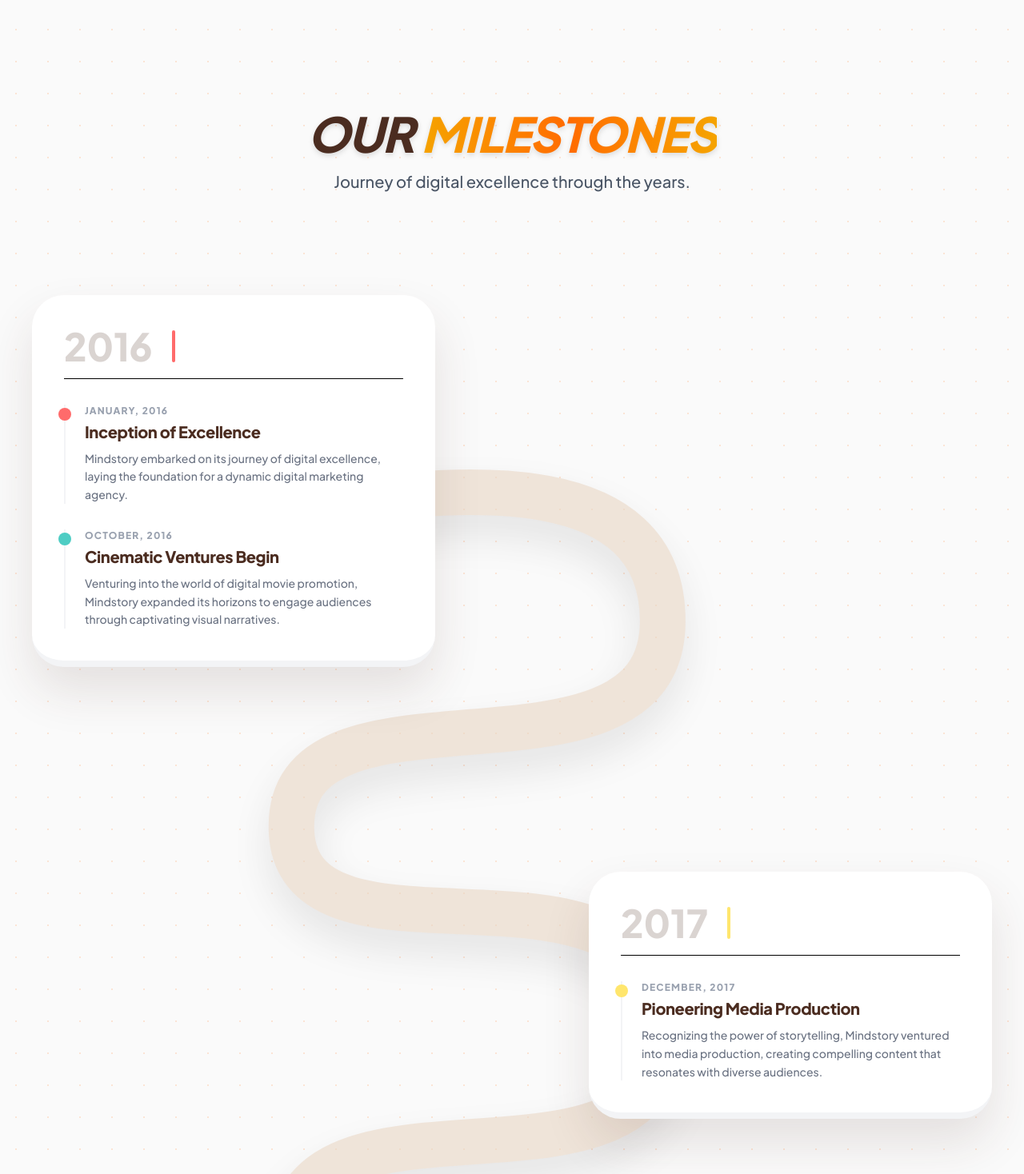
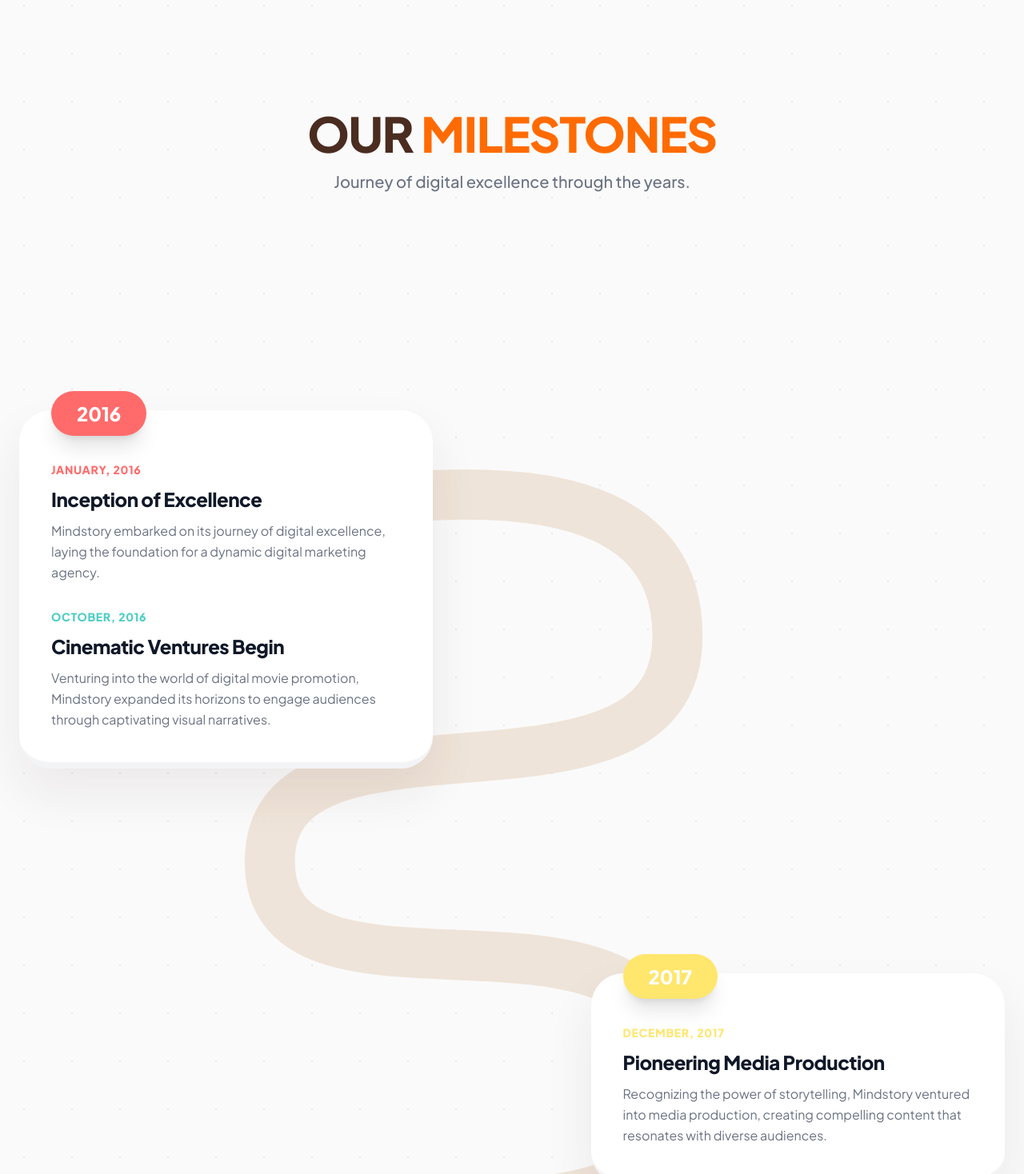
Before and after one commit to Ajith66310/mindstory, a React (Vite) app in the folder frontend/: page /about in a window 1280 px wide. Shown: the part 5662-7130 px from the top of the page at 80% size. Built offline with nearby package versions, Linux system fonts and the light colour scheme.

Commit message:
refactor: milestone

```diff
--- a/frontend/src/components/Milestone.jsx
+++ b/frontend/src/components/Milestone.jsx
@@ -9,7 +9,6 @@ const Milestone = () => {
   const sectionRef = useRef(null);
   const pathRef = useRef(null);
   const trackerRef = useRef(null);
-  // const itemRefs = useRef([]);
 
   const rawData = [
     { level: 1, year: '2016', date: 'January, 2016', title: 'Inception of Excellence', desc: 'Mindstory embarked on its journey of digital excellence, laying the foundation for a dynamic digital marketing agency.', color: '#FF6B6B' },
@@ -29,23 +28,14 @@ const Milestone = () => {
     return acc;
   }, {}));
 
+  const svgPath = "M250.219 246.909C694.112 246.908 2762.22 -233.079 2762.22 1062.92C2762.22 2358.92 160 1350.93 160 2502.92C160 3654.92 2680.54 2486.93 2762.22 3894.93C2843.9 5302.93 160 4150.93 160 5414.93C160 6678.92 2779.9 5350.93 2971.9 6630.93C3163.9 7910.93 250.219 7303.37 250.219 8583.14C250.219 9862.92 3115.9 8326.92 3243.9 9478.92C3371.9 10630.9 1931.89 10678.9 2475.89 11462.9";
+
   useEffect(() => {
     const ctx = gsap.context(() => {
       const path = pathRef.current;
       const pathLength = path.getTotalLength();
 
       gsap.set(path, { strokeDasharray: pathLength, strokeDashoffset: pathLength });
-
-      gsap.set(trackerRef.current, {
-        autoAlpha: 1,
-        motionPath: {
-          path: path,
-          align: path,
-          alignOrigin: [0.5, 0.5],
-          start: 0,
-          end: 0
-        }
-      });
 
       const tl = gsap.timeline({
         scrollTrigger: {
@@ -61,83 +51,77 @@ const Milestone = () => {
         motionPath: { path: path, align: path, alignOrigin: [0.5, 0.5] },
         ease: "none"
       }, 0);
-
-      // itemRefs.current.forEach((el) => {
-      //   if (el) {
-      //     gsap.from(el, {
-      //       scale: 0.9,
-      //       opacity: 0,
-      //       y: 50,
-      //       duration: 0.8,
-      //       scrollTrigger: {
-      //         trigger: el,
-      //         start: "top 75%",
-      //         toggleActions: "play none none reverse"
-      //       }
-      //     });
-      //   }
-      // });
     }, sectionRef);
     return () => ctx.revert();
-  }, [timelineData]);
-
-  const svgPath = "M250.219 246.909C694.112 246.908 2762.22 -233.079 2762.22 1062.92C2762.22 2358.92 160 1350.93 160 2502.92C160 3654.92 2680.54 2486.93 2762.22 3894.93C2843.9 5302.93 160 4150.93 160 5414.93C160 6678.92 2779.9 5350.93 2971.9 6630.93C3163.9 7910.93 250.219 7303.37 250.219 8583.14C250.219 9862.92 3115.9 8326.92 3243.9 9478.92C3371.9 10630.9 1931.89 10678.9 2475.89 11462.9";
+  }, []);
 
   return (
-    <section ref={sectionRef} className="relative bg-[#fafafa] py-40 overflow-hidden font-sans">
-      <div className="absolute inset-0 pointer-events-none opacity-20"
-        style={{ backgroundImage: 'radial-gradient(#FF8C42 1px, transparent 1px)', backgroundSize: '40px 40px' }} />
+    <section ref={sectionRef} className="relative bg-[#fafafa] py-40 overflow-hidden">
+      {/* Subtle Texture Layer */}
+      <div className="absolute inset-0 pointer-events-none opacity-10"
+        style={{ backgroundImage: 'radial-gradient(#4B2C20 1px, transparent 1px)', backgroundSize: '60px 60px' }} />
 
-      <div className="max-w-7xl mx-auto relative">
-        <div className="mb-32 text-center">
-          <h2 className="text-6xl font-black text-[#4B2C20] drop-shadow-md italic uppercase tracking-widest">
-            Our <span className="bg-linear-to-r from-[#f5a300] via-[#ff6b00] to-[#f5a300] bg-clip-text text-transparent">Milestones</span>
+      <div className="max-w-7xl mx-auto relative px-6">
+        {/* Header */}
+        <div className="mb-48 text-center relative z-20">
+          <h2 className="text-6xl font-black text-[#4B2C20] uppercase tracking-tighter">
+            Our <span className="text-[#FF6B00]">Milestones</span>
           </h2>
-          <p className="text-xl text-gray-600 font-medium mt-4">Journey of digital excellence through the years.</p>
+          <p className="text-xl text-gray-500 font-medium mt-4">Journey of digital excellence through the years.</p>
         </div>
 
-        <div className="absolute inset-0 flex justify-center z-10 pointer-events-none mt-112.5 mb-40">
-          <svg width="1200" height="100%" viewBox="0 0 3412 11623" fill="none" preserveAspectRatio="xMidYMin meet" className="h-full drop-shadow-2xl opacity-60">
+        {/* The Animated Path */}
+        <div className="absolute inset-0 flex justify-center z-10 pointer-events-none mt-112.5">
+          <svg width="1200" height="100%" viewBox="0 0 3412 11623" fill="none" preserveAspectRatio="xMidYMin meet" className="h-full opacity-60">
+            {/* Static Background Path */}
             <path d={svgPath} stroke="#E8D5C4" strokeWidth="320" strokeLinecap="round" />
+
+            {/* Growing Trail */}
             <path ref={pathRef} d={svgPath} stroke="url(#trailGradient)" strokeWidth="320" strokeLinecap="round" />
 
             <defs>
               <linearGradient id="trailGradient" x1="0%" y1="0%" x2="0%" y2="100%">
-                <stop offset="0%" stopColor="#CC5500" />
-                <stop offset="50%" stopColor="#FFB347" />
+                <stop offset="0%" stopColor="#FF6B00" />
                 <stop offset="100%" stopColor="#CC5500" />
               </linearGradient>
             </defs>
 
-            <g ref={trackerRef} style={{ visibility: 'hidden' }}>
-              <circle r="120" fill="white" opacity="0.3" filter="blur(15px)" />
+            {/* Tracker Ball */}
+            <g ref={trackerRef}>
+              <circle r="120" fill="white" opacity="0.4" filter="blur(15px)" />
               <circle r="90" fill="#4B2C20" stroke="white" strokeWidth="20" />
               <circle r="40" fill="white" className="animate-pulse" />
             </g>
           </svg>
         </div>
 
-        <div className="space-y-64 relative z-30 px-10">
+        {/* Timeline Cards */}
+        <div className="relative z-30 space-y-64 pt-20">
           {timelineData.map((group, idx) => {
             const isLeft = idx % 2 === 0;
             return (
               <div key={idx} className={`flex w-full ${isLeft ? 'justify-start' : 'justify-end'}`}>
-                <div
-                  // ref={el => itemRefs.current[idx] = el}
-                  className="w-full lg:w-[42%] bg-white p-10 rounded-[2.5rem] shadow-[0_30px_60px_rgba(75,44,32,0.12)] border-b-8 border-gray-100 relative"
-                >
-                  <div className="flex items-center gap-6 mb-8 border-b pb-4">
-                    <div className="text-5xl font-black text-[#4B2C20] opacity-20">{group.year}</div>
-                    <div className="h-10 w-1 rounded-full" style={{ backgroundColor: group.color }}></div>
+                <div className="w-full lg:w-[42%] bg-white p-10 rounded-[2.5rem] shadow-[0_30px_60px_rgba(75,44,32,0.08)] border-b-8 border-gray-100 relative hover:shadow-2xl transition-shadow duration-500">
+                  {/* Floating Year Badge */}
+                  <div
+                    className="absolute -top-6 left-10 px-8 py-3 rounded-full text-white font-bold text-2xl shadow-xl z-40"
+                    style={{ backgroundColor: group.color }}
+                  >
+                    {group.year}
                   </div>
 
-                  <div className="space-y-8">
+                  <div className="mt-6 space-y-8">
                     {group.milestones.map((m, mIdx) => (
-                      <div key={mIdx} className="relative pl-6 border-l-2 border-gray-100">
-                        <div className="absolute -left-2.25 top-1 w-4 h-4 rounded-full" style={{ backgroundColor: m.color }}></div>
-                        <span className="text-xs font-bold uppercase tracking-widest text-gray-400 block mb-1">{m.date}</span>
-                        <h3 className="text-xl font-black text-[#4B2C20] mb-2">{m.title}</h3>
-                        <p className="text-gray-500 text-sm font-medium leading-relaxed">{m.desc}</p>
+                      <div key={mIdx} className="space-y-3">
+                        <p className="text-sm font-semibold uppercase tracking-wider" style={{ color: m.color }}>
+                          {m.date}
+                        </p>
+                        <h3 className="text-2xl font-bold text-gray-900 leading-tight">
+                          {m.title}
+                        </h3>
+                        <p className="text-gray-500 leading-relaxed font-light">
+                          {m.desc}
+                        </p>
                       </div>
                     ))}
                   </div>
```
